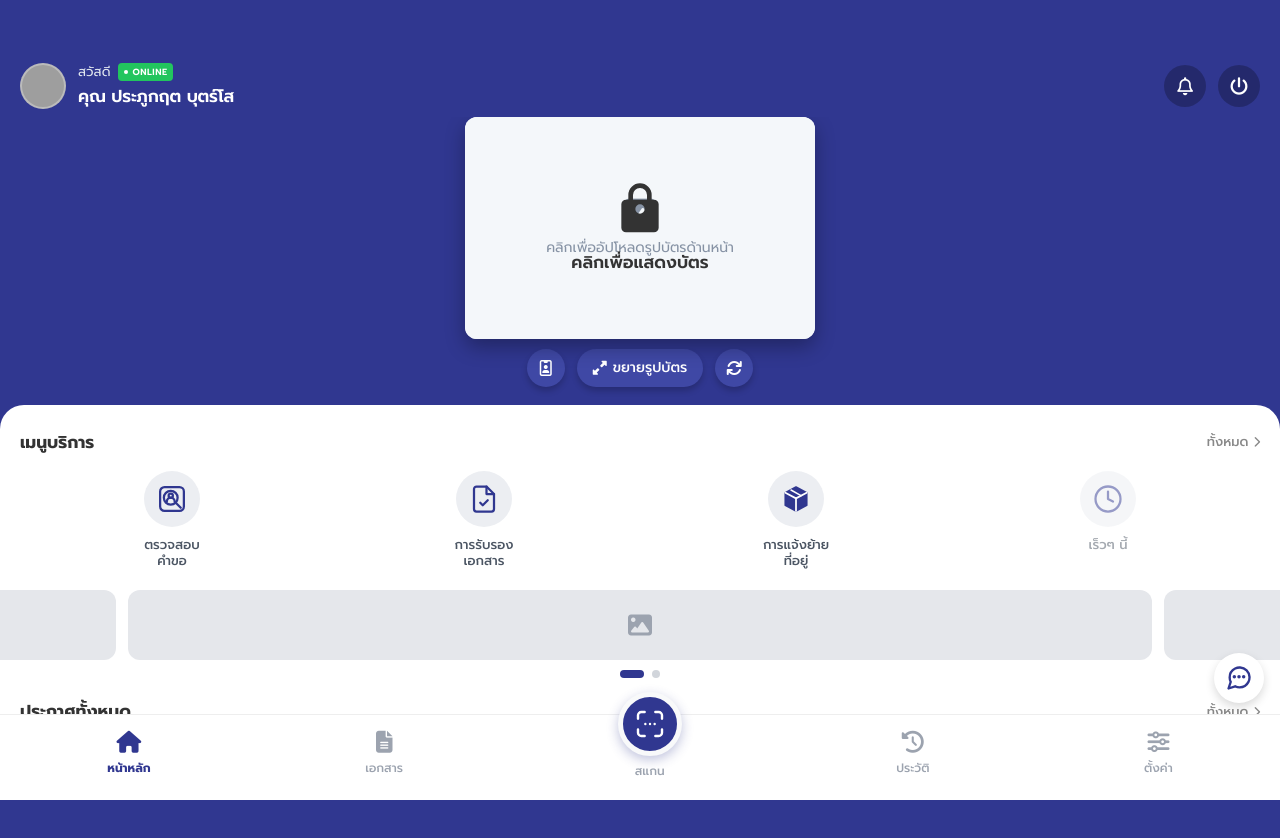
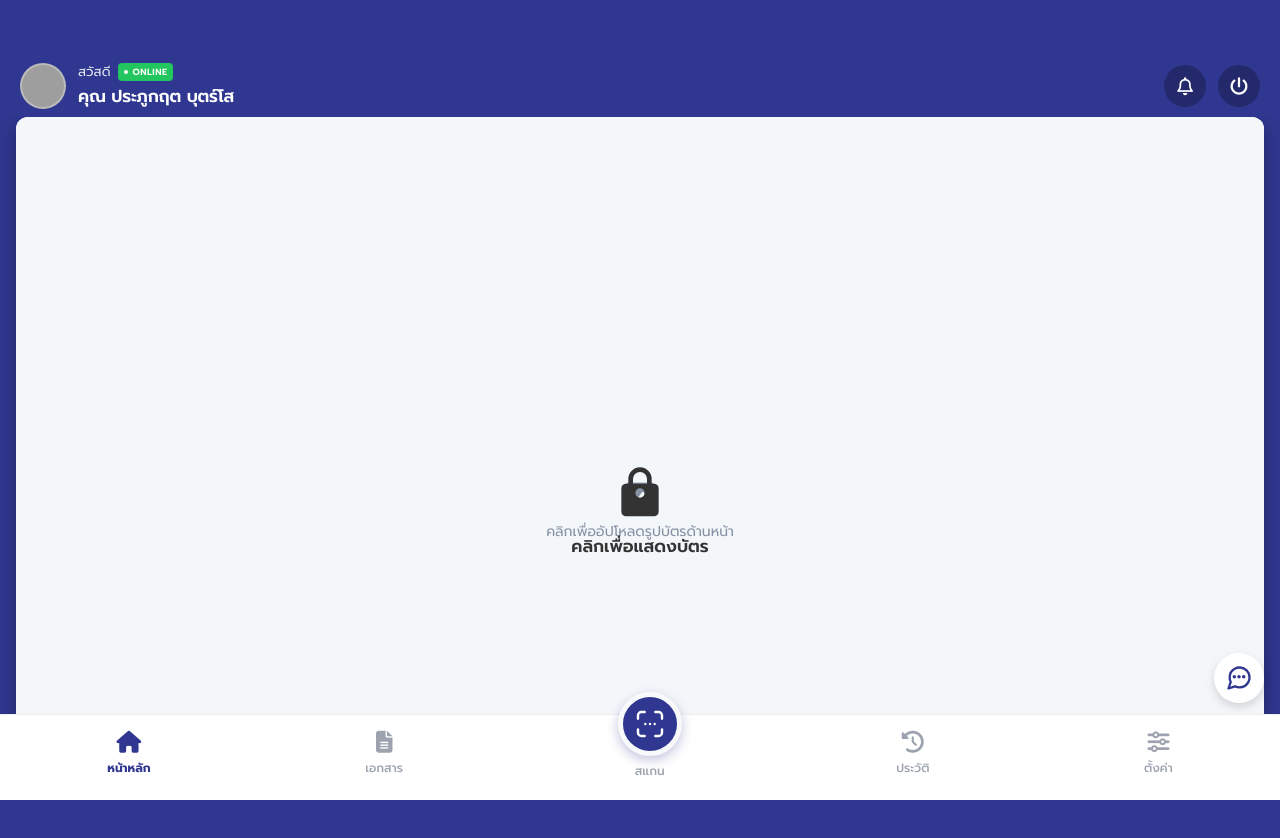
Before and after one commit to pppp167/skyy, a plain HTML site: page index.html in a window 1280 px wide. Shown: the top 838 px of the page. Drawn offline with Linux system fonts and the light colour scheme; grey boxes are pictures that could not be loaded; a web font is replaced by a local one.

Commit message:
Remove max-width restriction from card-wrapper

```diff
--- a/index.html
+++ b/index.html
@@ -163,7 +163,7 @@
 
     .card-wrapper {
       width: 100%;
-      max-width: 350px;
+      max-width: none;
       height: auto;
       aspect-ratio: 1.58 / 1;
       perspective: 1000px;
```
